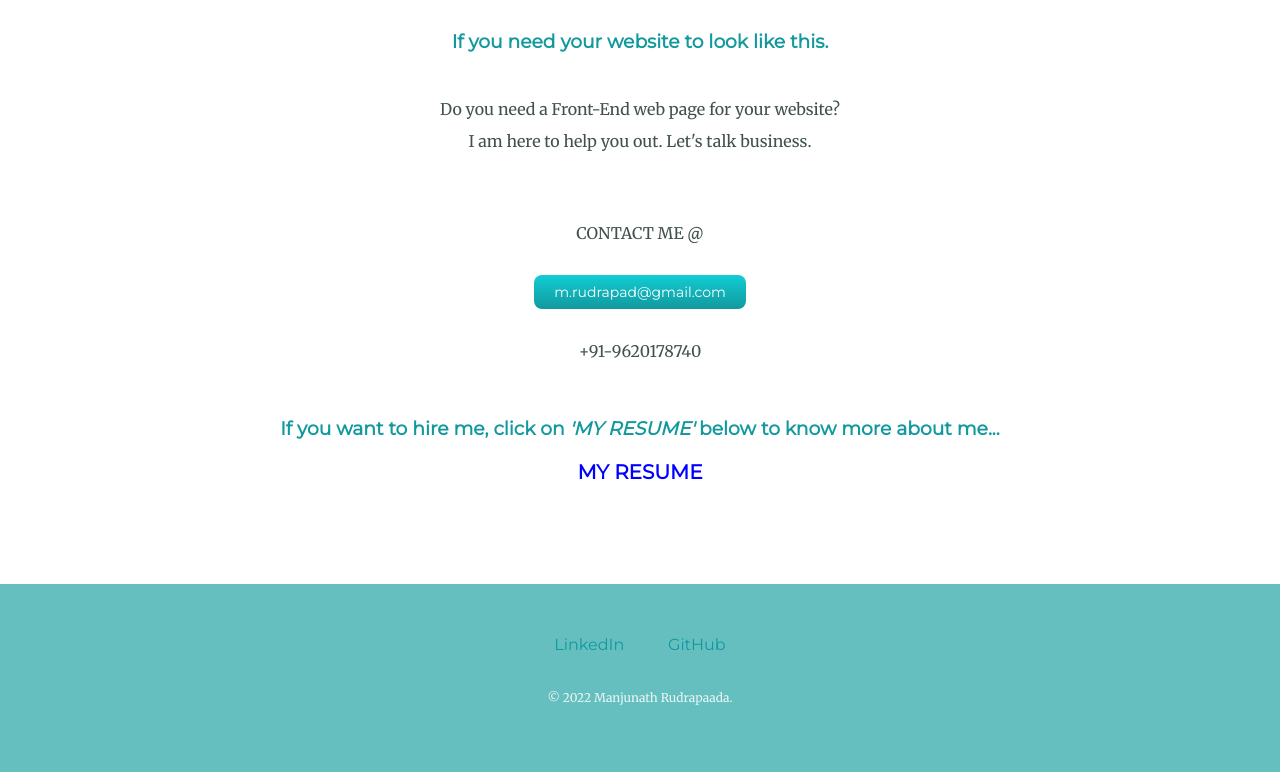
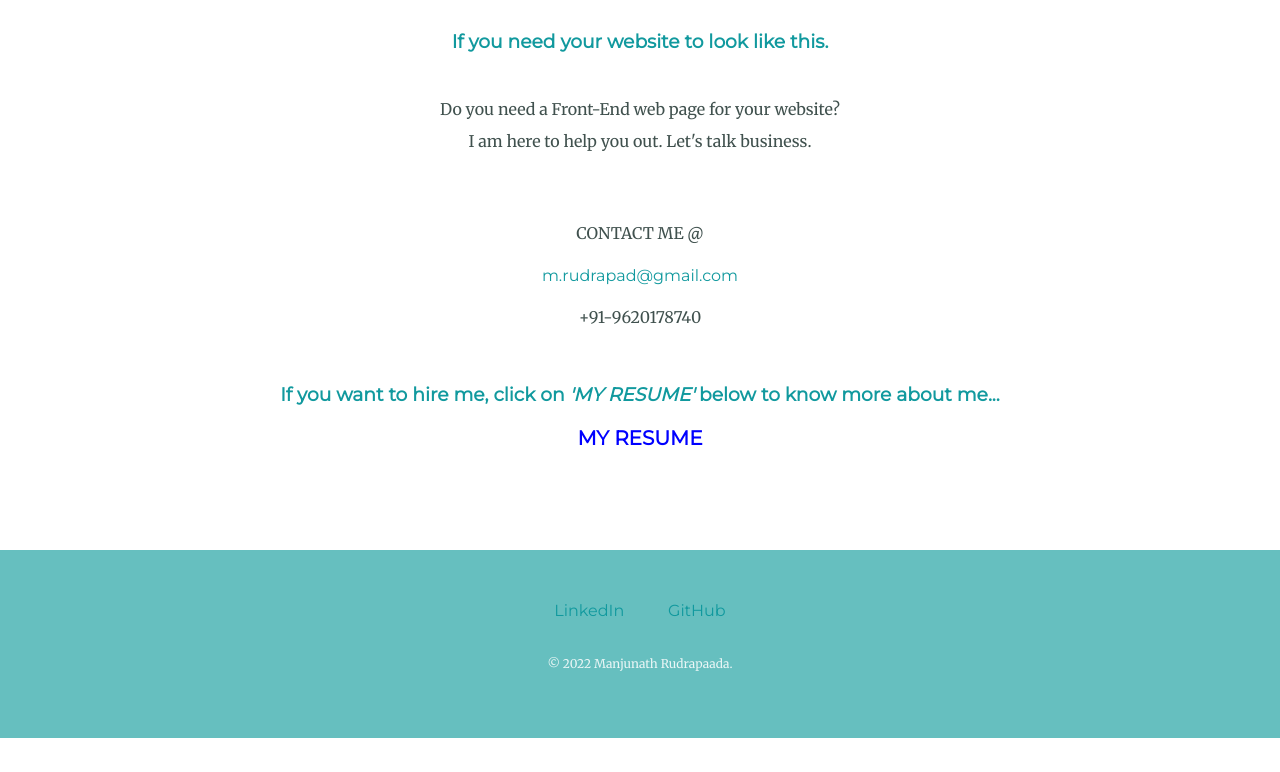
Before and after one commit to Manjunath-Rudrapaada/resume, a plain HTML site: page index.html in a window 1280 px wide. Shown: the part 2779-3551 px from the top of the page. After the commit the page ends 3517 px from the top, so only its background shows below. Drawn offline with Linux system fonts and the light colour scheme.

Commit message:
Update index.html

```diff
--- a/index.html
+++ b/index.html
@@ -59,7 +59,7 @@
       <h3 class="contact-heading">If you need your website to look like this.</h3>
       <p class="contact-message">Do you need a Front-End web page for your website? <br> I am here to help you out. Let's talk business.</p>
       <p>CONTACT ME @</p>
-      <a class="btn" href="mailto:m.rudrapad@gmail.com" target="_blank">m.rudrapad@gmail.com</a>
+      <a href="mailto:m.rudrapad@gmail.com" target="_blank">m.rudrapad@gmail.com</a>
       <p>+91-9620178740</p>
       <h3 class="resume-h">If you want to hire me, click on <em>'MY RESUME'</em> below to know more about me... </h3> <br>
        <a class="resume" href="CV.pdf" target="_blank"> <strong>MY RESUME</strong> </a>
```
